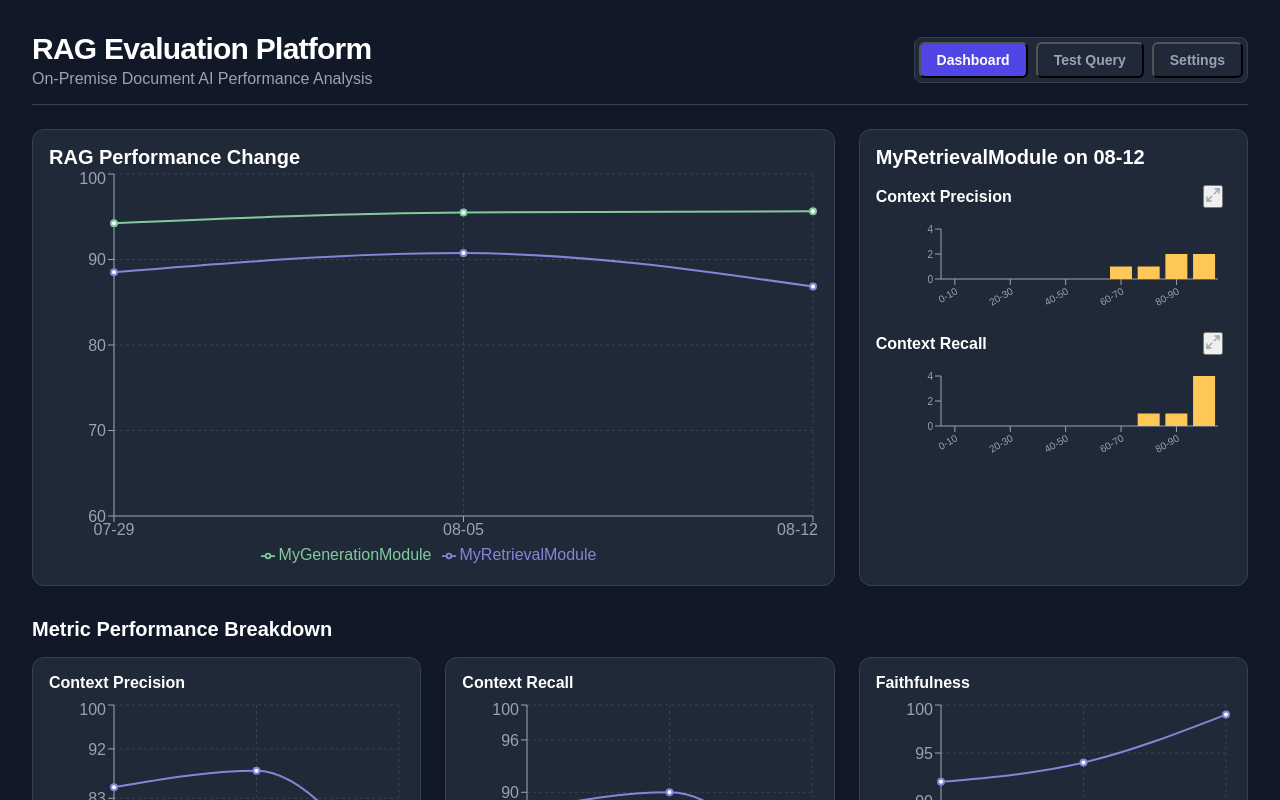
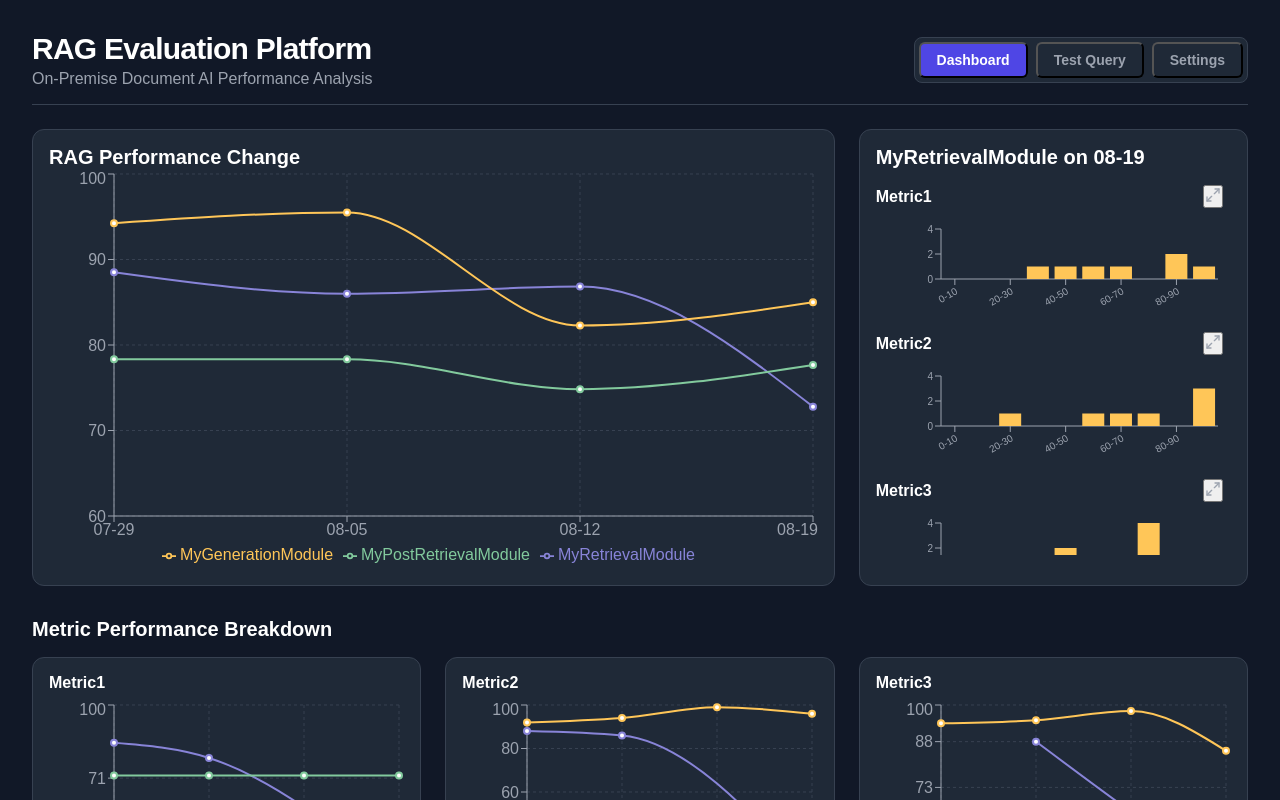
Before and after one commit to meta-gang/RAG-APP-UI, a React app: page / in a window 1280 px wide. Shown: the top 800 px of the page. Built offline with nearby package versions, Linux system fonts and the light colour scheme.

Commit message:
feat: unify color according to modules

```diff
--- a/src/data/mockData.ts
+++ b/src/data/mockData.ts
@@ -1,6 +1,11 @@
 // 임시 데이터(Mock Data)를 별도 파일로 분리하여 관리
 
 import { EvaluationRun } from '../globals/types';
+
+/*
+처음부터 모듈이 없다가 나중에 추가된 경우,
+RAG Evaluation Platform의 그래프에 해당 모듈의 성능 그래프가 나오지 않음
+*/
 
 export const evaluationRuns: EvaluationRun[] = [
   {
@@ -13,17 +18,37 @@ export const evaluationRuns: EvaluationRun[] = [
             query: "Q1",
             answer: "A1",
             metrics: [
-              { name: "Context Precision", score: 0.91 },
-              { name: "Context Recall", score: 0.9 },
+              { name: "Metric1", score: 0.91 },
+              { name: "Metric2", score: 0.9 },
             ],
           },
           {
             query: "Q2",
             answer: "A2",
             metrics: [
-              { name: "Context Precision", score: 0.85 },
-              { name: "Context Recall", score: 0.88 },
+              { name: "Metric1", score: 0.85 },
+              { name: "Metric2", score: 0.88 },
             ],
+          },
+        ],
+      },
+      {
+        moduleName: "MyPostRetrievalModule",
+        queries: [
+          {
+            query: "RAG란 무엇인가?",
+            answer: "A1",
+            metrics: [{ name: "Metric1", score: 0.78 }],
+          },
+          {
+            query: "On-Premise의 장점은?",
+            answer: "A2",
+            metrics: [{ name: "Metric1", score: 0.85 }],
+          },
+          {
+            query: "LLM의 한계는?",
+            answer: "A3",
+            metrics: [{ name: "Metric1", score: 0.72 }],
           },
         ],
       },
@@ -34,16 +59,16 @@ export const evaluationRuns: EvaluationRun[] = [
             query: "Q1",
             answer: "A1",
             metrics: [
-              { name: "Faithfulness", score: 0.95 },
-              { name: "Answer Relevancy", score: 0.96 },
+              { name: "Metric2", score: 0.95 },
+              { name: "Metric3", score: 0.96 },
             ],
           },
           {
             query: "Q2",
             answer: "A2",
             metrics: [
-              { name: "Faithfulness", score: 0.92 },
-              { name: "Answer Relevancy", score: 0.94 },
+              { name: "Metric2", score: 0.92 },
+              { name: "Metric3", score: 0.94 },
             ],
           },
         ],
@@ -60,17 +85,41 @@ export const evaluationRuns: EvaluationRun[] = [
             query: "Q1",
             answer: "A1",
             metrics: [
-              { name: "Context Precision", score: 0.93 },
-              { name: "Context Recall", score: 0.92 },
+              { name: "Metric1", score: 0.72 },
+              { name: "Metric2", score: 0.84 },
+              { name: "Metric3", score: 0.93 },
+              { name: "Metric4", score: 0.92 },
             ],
           },
           {
             query: "Q2",
             answer: "A2",
             metrics: [
-              { name: "Context Precision", score: 0.88 },
-              { name: "Context Recall", score: 0.9 },
+              { name: "Metric1", score: 0.79 },
+              { name: "Metric2", score: 0.86 },
+              { name: "Metric3", score: 0.88 },
+              { name: "Metric4", score: 0.94 },
             ],
+          },
+        ],
+      },
+      {
+        moduleName: "MyPostRetrievalModule",
+        queries: [
+          {
+            query: "RAG란 무엇인가?",
+            answer: "A1",
+            metrics: [{ name: "Metric1", score: 0.78 }],
+          },
+          {
+            query: "On-Premise의 장점은?",
+            answer: "A2",
+            metrics: [{ name: "Metric1", score: 0.85 }],
+          },
+          {
+            query: "LLM의 한계는?",
+            answer: "A3",
+            metrics: [{ name: "Metric1", score: 0.72 }],
           },
         ],
       },
@@ -81,16 +130,16 @@ export const evaluationRuns: EvaluationRun[] = [
             query: "Q1",
             answer: "A1",
             metrics: [
-              { name: "Faithfulness", score: 0.96 },
-              { name: "Answer Relevancy", score: 0.97 },
+              { name: "Metric2", score: 0.96 },
+              { name: "Metric3", score: 0.97 },
             ],
           },
           {
             query: "Q2",
             answer: "A2",
             metrics: [
-              { name: "Faithfulness", score: 0.94 },
-              { name: "Answer Relevancy", score: 0.95 },
+              { name: "Metric2", score: 0.94 },
+              { name: "Metric3", score: 0.95 },
             ],
           },
         ],
@@ -107,48 +156,48 @@ export const evaluationRuns: EvaluationRun[] = [
             query: "RAG란 무엇인가?",
             answer: "A1",
             metrics: [
-              { name: "Context Precision", score: 0.95 },
-              { name: "Context Recall", score: 0.94 },
+              { name: "Metric3", score: 0.95 },
+              { name: "Metric4", score: 0.94 },
             ],
           },
           {
             query: "On-Premise의 장점은?",
             answer: "A2",
             metrics: [
-              { name: "Context Precision", score: 0.82 },
-              { name: "Context Recall", score: 0.91 },
+              { name: "Metric3", score: 0.82 },
+              { name: "Metric4", score: 0.91 },
             ],
           },
           {
             query: "LLM의 한계는?",
             answer: "A3",
             metrics: [
-              { name: "Context Precision", score: 0.75 },
-              { name: "Context Recall", score: 0.88 },
+              { name: "Metric3", score: 0.75 },
+              { name: "Metric4", score: 0.88 },
             ],
           },
           {
             query: "Fine-tuning이란?",
             answer: "A4",
             metrics: [
-              { name: "Context Precision", score: 0.98 },
-              { name: "Context Recall", score: 0.95 },
+              { name: "Metric3", score: 0.98 },
+              { name: "Metric4", score: 0.95 },
             ],
           },
           {
             query: "벡터 데이터베이스란?",
             answer: "A5",
             metrics: [
-              { name: "Context Precision", score: 0.89 },
-              { name: "Context Recall", score: 0.92 },
+              { name: "Metric3", score: 0.89 },
+              { name: "Metric4", score: 0.92 },
             ],
           },
           {
             query: "LangChain 사용법",
             answer: "A6",
             metrics: [
-              { name: "Context Precision", score: 0.65 },
-              { name: "Context Recall", score: 0.78 },
+              { name: "Metric3", score: 0.65 },
+              { name: "Metric4", score: 0.78 },
             ],
           },
         ],
@@ -159,17 +208,26 @@ export const evaluationRuns: EvaluationRun[] = [
           {
             query: "RAG란 무엇인가?",
             answer: "A1",
-            metrics: [{ name: "Diversity", score: 0.78 }],
+            metrics: [
+              { name: "Metric1", score: 0.78 },
+              { name: "Metric5", score: 0.71 },
+            ],
           },
           {
             query: "On-Premise의 장점은?",
             answer: "A2",
-            metrics: [{ name: "Diversity", score: 0.85 }],
+            metrics: [
+              { name: "Metric1", score: 0.85 },
+              { name: "Metric5", score: 0.75 },
+            ],
           },
           {
             query: "LLM의 한계는?",
             answer: "A3",
-            metrics: [{ name: "Diversity", score: 0.72 }],
+            metrics: [
+              { name: "Metric1", score: 0.72 },
+              { name: "Metric5", score: 0.68 },
+            ],
           },
         ],
       },
@@ -180,38 +238,190 @@ export const evaluationRuns: EvaluationRun[] = [
             query: "RAG란 무엇인가?",
             answer: "A1",
             metrics: [
-              { name: "Faithfulness", score: 0.98 },
-              { name: "Answer Relevancy", score: 0.99 },
+              { name: "Metric2", score: 0.98 },
+              { name: "Metric3", score: 0.99 },
             ],
           },
           {
             query: "On-Premise의 장점은?",
             answer: "A2",
             metrics: [
-              { name: "Faithfulness", score: 0.95 },
-              { name: "Answer Relevancy", score: 0.96 },
+              { name: "Metric2", score: 0.95 },
+              { name: "Metric3", score: 0.96 },
+              { name: "Metric6", score: 0.38 },
             ],
           },
           {
             query: "LLM의 한계는?",
             answer: "A3",
             metrics: [
-              { name: "Faithfulness", score: 0.88 },
-              { name: "Answer Relevancy", score: 0.92 },
+              { name: "Metric2", score: 0.88 },
+              { name: "Metric3", score: 0.92 },
+              { name: "Metric6", score: 0.42 },
             ],
           },
           {
             query: "Fine-tuning이란?",
             answer: "A4",
             metrics: [
-              { name: "Faithfulness", score: 0.99 },
-              { name: "Answer Relevancy", score: 0.98 },
+              { name: "Metric2", score: 0.99 },
+              { name: "Metric3", score: 0.98 },
+              { name: "Metric6", score: 0.44 },
             ],
           },
         ],
       },
     ],
   },
+  //
+
+  {
+    date: "08-19",
+    modules: [
+      {
+        moduleName: "MyRetrievalModule",
+        queries: [
+          {
+            query: "RAG란 무엇인가?",
+            answer: "A1",
+            metrics: [
+              { name: "Metric1", score: 0.43 },
+              { name: "Metric2", score: 0.55 },
+              { name: "Metric3", score: 0.72 },
+              { name: "Metric4", score: 0.94 },
+            ],
+          },
+          {
+            query: "On-Premise의 장점은?",
+            answer: "A2",
+            metrics: [
+              { name: "Metric1", score: 0.82 },
+              { name: "Metric2", score: 0.91 },
+              { name: "Metric3", score: 0.75 },
+              { name: "Metric4", score: 0.93 },
+            ],
+          },
+          {
+            query: "LLM의 한계는?",
+            answer: "A3",
+            metrics: [
+              { name: "Metric1", score: 0.55 },
+              { name: "Metric2", score: 0.68 },
+              { name: "Metric3", score: 0.75 },
+              { name: "Metric4", score: 0.88 },
+            ],
+          },
+          {
+            query: "Fine-tuning이란?",
+            answer: "A4",
+            metrics: [
+              { name: "Metric1", score: 0.98 },
+              { name: "Metric2", score: 0.95 },
+              { name: "Metric3", score: 0.44 },
+              { name: "Metric4", score: 0.99 },
+            ],
+          },
+          {
+            query: "벡터 데이터베이스란?",
+            answer: "A5",
+            metrics: [
+              { name: "Metric1", score: 0.89 },
+              { name: "Metric2", score: 0.92 },
+              { name: "Metric3", score: 0.78 },
+              { name: "Metric4", score: 0.88 },
+            ],
+          },
+          {
+            query: "LangChain 사용법",
+            answer: "A6",
+            metrics: [
+              { name: "Metric1", score: 0.65 },
+              { name: "Metric2", score: 0.78 },
+              { name: "Metric3", score: 0.82 },
+              { name: "Metric4", score: 0.90 },
+            ],
+          },
+          {
+            query: "서울의 수도는?",
+            answer: "A7",
+            metrics: [
+              { name: "Metric1", score: 0.31 },
+              { name: "Metric2", score: 0.20 },
+              { name: "Metric3", score: 0.43 },
+              { name: "Metric4", score: 0.55 },
+            ],
+          },
+        ],
+      },
+      {
+        moduleName: "MyPostRetrievalModule",
+        queries: [
+          {
+            query: "RAG란 무엇인가?",
+            answer: "A1",
+            metrics: [
+              { name: "Metric1", score: 0.78 },
+              { name: "Metric5", score: 0.66 },
+            ],
+          },
+          {
+            query: "On-Premise의 장점은?",
+            answer: "A2",
+            metrics: [
+              { name: "Metric1", score: 0.85 },
+              { name: "Metric5", score: 0.77 },
+            ],
+          },
+          {
+            query: "LLM의 한계는?",
+            answer: "A3",
+            metrics: [
+              { name: "Metric1", score: 0.72 },
+              { name: "Metric5", score: 0.88 },
+            ],
+          },
+        ],
+      },
+      {
+        moduleName: "MyGenerationModule",
+        queries: [
+          {
+            query: "RAG가 뭐야?",
+            answer: "A1",
+            metrics: [
+              { name: "Metric2", score: 0.77 },
+              { name: "Metric3", score: 0.88 },
+            ],
+          },
+          {
+            query: "On-Premise의 장단점은?",
+            answer: "A2",
+            metrics: [
+              { name: "Metric2", score: 0.82 },
+              { name: "Metric3", score: 0.90 },
+            ],
+          },
+          {
+            query: "LLM의 한계가 뭐야?",
+            answer: "A3",
+            metrics: [
+              { name: "Metric2", score: 0.90 },
+              { name: "Metric3", score: 0.72 },
+            ],
+          },
+          {
+            query: "Fine-tuning이란?",
+            answer: "A4",
+            metrics: [
+              { name: "Metric2", score: 0.96 },
+              { name: "Metric3", score: 0.85 },
+            ],
+          },
+        ],
+      },
+    ],
+  },
+  //
 ];
 
 export const existingQueries = [
--- a/src/pages/Dashboard/DashboardView.tsx
+++ b/src/pages/Dashboard/DashboardView.tsx
@@ -22,6 +22,7 @@ interface DashboardViewProps {
   metricPerformanceBreakdownData: Record<string, any[]>;
   handleZoomClick: (metricName: string) => void;
   handleZoomOut: () => void;
+  allModuleNames: string[];
 }
 
 // props를 받아 화면을 그리는 역할을 하는 컴포넌트
@@ -41,6 +42,7 @@ export const DashboardView: React.FC<DashboardViewProps> = ({
     metricPerformanceBreakdownData,
     handleZoomClick,
     handleZoomOut,
+    allModuleNames,
 }) => {
   return (
     <S.DashboardContainer>
@@ -89,12 +91,14 @@ export const DashboardView: React.FC<DashboardViewProps> = ({
                   <Legend />
                   {Object.keys(modulePerformanceData[0] || {})
                     .filter((k) => k !== "date")
-                    .map((moduleName, index) => (
+                      .map((moduleName) => {
+                        const colorIdx = allModuleNames.indexOf(moduleName);
+                        return (
                           <Line
                             key={moduleName}
                             type="monotone"
                             dataKey={moduleName}
-                        stroke={moduleColors[index % moduleColors.length]}
+                            stroke={moduleColors[colorIdx % moduleColors.length]}
                             strokeWidth={2}
                             activeDot={{
                                 onClick: (e, payload) => handleDotClick(payload),
@@ -103,7 +107,8 @@ export const DashboardView: React.FC<DashboardViewProps> = ({
                             }}
                             connectNulls
                           />
-                    ))}
+                        );
+                      })}
                 </LineChart>
               )}
             </ResponsiveContainer>
@@ -220,16 +225,21 @@ export const DashboardView: React.FC<DashboardViewProps> = ({
                     }}
                   />
                   <Legend />
-                  {Object.keys(data.reduce((acc, curr) => ({...acc, ...curr}), {})).filter(key => key !== 'date').map((moduleName, i) => (
+                  {Object.keys(data.reduce((acc, curr) => ({...acc, ...curr}), {}))
+                    .filter(key => key !== 'date')
+                    .map((moduleName) => {
+                      const colorIdx = allModuleNames.indexOf(moduleName);
+                      return (
                         <Line
                           key={moduleName}
                           type="monotone"
                           dataKey={moduleName}
-                        stroke={moduleColors[i % moduleColors.length]}
+                          stroke={moduleColors[colorIdx % moduleColors.length]}
                           strokeWidth={2}
                           connectNulls
                         />
-                    ))}
+                      );
+                    })}
                 </LineChart>
               </ResponsiveContainer>
             </S.ChartBox>
--- a/src/pages/Dashboard/index.tsx
+++ b/src/pages/Dashboard/index.tsx
@@ -1,7 +1,7 @@
 // /src/pages/Dashboard/index.tsx
 
 import React, { useState, useMemo } from 'react';
-import { evaluationRuns } from '../../data/mockData';
+import { evaluationRuns } from '../../data/mockData';   // 현재 mockData 디렉토리에서 임시 데이터를 가져옴
 import { QueryEvaluation } from '../../globals/types';
 import { DashboardView } from './DashboardView';
 
@@ -10,6 +10,16 @@ export const DashboardPage: React.FC = () => {
     // ------------------- 상태 관리 (State) -------------------
     const [selectedDate, setSelectedDate] = useState<string>(evaluationRuns[evaluationRuns.length - 1].date);
     const [selectedModule, setSelectedModule] = useState<string>(evaluationRuns[evaluationRuns.length - 1].modules[0].moduleName);
+
+    // 색상을 모듈 별로 고정하는 코드 / 모듈 순서대로 리스트를 만들고, 이 순서대로 색상이 고정됨
+    const allModuleNames = useMemo(() => {
+        const names = new Set<string>();
+        evaluationRuns.forEach(run => {
+            run.modules.forEach(module => names.add(module.moduleName));
+        });
+        return Array.from(names);
+    }, []);
+
     const [isZoomed, setIsZoomed] = useState(false);
     const [selectedBarMetric, setSelectedBarMetric] = useState<string | null>(null);
     const [selectedScoreRange, setSelectedScoreRange] = useState<[number, number] | null>(null);
@@ -30,6 +40,7 @@ export const DashboardPage: React.FC = () => {
             entry[module.moduleName] = 0;
             return;
             }
+            // 각 쿼리의 metric 별 평균 점수를 계산함 / 단순 평균은 종합 그래프로, 백분율 평균은 breakdown 그래프로
             const avgScore =
             module.queries.reduce((sum, q) => {
                 const metricCount = q.metrics.length;
@@ -197,6 +208,7 @@ export const DashboardPage: React.FC = () => {
             metricPerformanceBreakdownData={metricPerformanceBreakdownData}
             handleZoomClick={handleZoomClick}
             handleZoomOut={handleZoomOut}
+            allModuleNames={allModuleNames}
         />
     );
 };
```
Also changed, not shown: 1 other file (tests, documents, lock files or other folders). Lines whose indentation alone changed are shown as unchanged.
